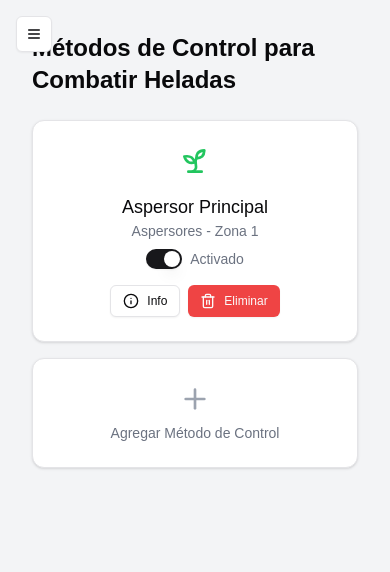
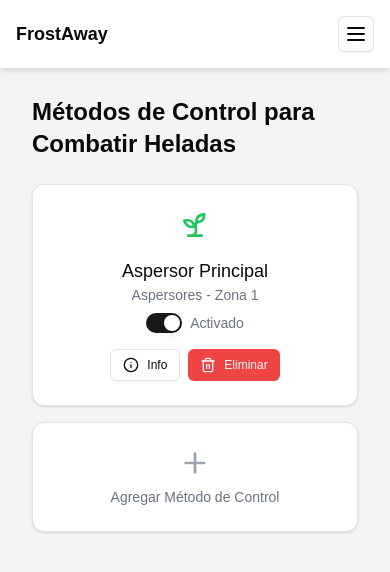
Before and after one commit to Dyotson/FrostGuard, a Next.js app in the folder Frontend/: page /dashboard/control_methods in a window 390 px wide. Shown: the top 572 px of the page. Built offline with nearby package versions, Linux system fonts and the light colour scheme.

Commit message:
fix: responsividad y arreglos de flujos

```diff
--- a/Frontend/app/dashboard/configurations/page.tsx
+++ b/Frontend/app/dashboard/configurations/page.tsx
@@ -1,9 +1,9 @@
 "use client";
 
-import { useState, useEffect, useRef } from "react";
+import { useState } from "react";
 import { Card, CardContent, CardHeader, CardTitle } from "@/components/ui/card";
 import { Button } from "@/components/ui/button";
-import { PlusCircle, Trash2, Edit2, XCircle } from "lucide-react";
+import { PlusCircle, Trash2, Edit2 } from "lucide-react";
 import { useJsApiLoader } from "@react-google-maps/api";
 import ConfigurationMap from "@/components/ConfigurationMap";
 import ConfigurationForm from "@/components/ConfigurationForm";
@@ -94,8 +94,8 @@ export default function ConfigurationPage() {
         </CardTitle>
       </CardHeader>
       <CardContent>
-        <div className="flex space-x-4">
-          <div className="w-1/3">
+        <div className="flex flex-col lg:flex-row space-y-4 lg:space-y-0 lg:space-x-4">
+          <div className="lg:w-1/3 w-full">
             <Button
               type="button"
               onClick={addZone}
@@ -109,8 +109,9 @@ export default function ConfigurationPage() {
               {zones.map((zone) => (
                 <li
                   key={zone.id}
-                  className={`p-2 border rounded cursor-pointer ${activeZone?.id === zone.id ? "bg-gray-200" : ""
-                    }`}
+                  className={`p-2 border rounded cursor-pointer ${
+                    activeZone?.id === zone.id ? "bg-gray-200" : ""
+                  }`}
                   onClick={() => {
                     if (isEditing && activeZone?.id !== zone.id) return;
                     setActiveZone(zone);
@@ -151,7 +152,7 @@ export default function ConfigurationPage() {
             </ul>
           </div>
 
-          <div className="w-2/3 h-96">
+          <div className="lg:w-2/3 w-full h-96">
             <ConfigurationMap
               center={center}
               zones={zones}
--- a/Frontend/app/dashboard/control_methods/page.tsx
+++ b/Frontend/app/dashboard/control_methods/page.tsx
@@ -91,6 +91,7 @@ export default function ControlMethodsPage() {
   const [newControlName, setNewControlName] = useState("");
   const [selectedType, setSelectedType] = useState<ControlType | null>(null);
   const [selectedZone, setSelectedZone] = useState<string>("Zona 1");
+  const [isDialogOpen, setIsDialogOpen] = useState<boolean>(false);
 
   const zones = ["Zona 1", "Zona 2", "Zona 3"];
 
@@ -117,6 +118,7 @@ export default function ControlMethodsPage() {
       setNewControlName("");
       setSelectedType(null);
       setSelectedZone("Zona 1");
+      setIsDialogOpen(false);
     }
   };
 
@@ -179,7 +181,7 @@ export default function ControlMethodsPage() {
           </Card>
         ))}
 
-        <Dialog>
+        <Dialog open={isDialogOpen} onOpenChange={setIsDialogOpen}>
           <DialogTrigger asChild>
             <Card className="flex flex-col items-center justify-center p-6 hover:bg-gray-50 transition-colors cursor-pointer">
               <Plus className="h-8 w-8 text-gray-400" />
@@ -197,7 +199,6 @@ export default function ControlMethodsPage() {
               </DialogDescription>
             </DialogHeader>
 
-            {/* Mostrar los tipos de control como botones */}
             <div className="grid grid-cols-1 sm:grid-cols-2 gap-4 mt-4">
               {controlTypes.map((type) => (
                 <Button
@@ -224,7 +225,6 @@ export default function ControlMethodsPage() {
               />
             </div>
 
-            {/* Seleccionar zona */}
             <div className="mt-4">
               <Label htmlFor="zone">Asignar Zona</Label>
               <Select value={selectedZone} onValueChange={setSelectedZone}>
--- a/Frontend/app/dashboard/layout.tsx
+++ b/Frontend/app/dashboard/layout.tsx
@@ -9,26 +9,28 @@ import { Menu } from "lucide-react";
 export default function DashboardLayout({ children }: { children: ReactNode }) {
   return (
     <div className="flex h-screen bg-gray-100">
+      {/* Header para pantallas móviles */}
+      <div className="md:hidden fixed top-0 left-0 right-0 bg-white shadow-md z-50 p-4 flex justify-between items-center">
+        <h1 className="text-lg font-semibold">FrostAway</h1>
+        <Sheet>
+          <SheetTrigger asChild>
+            <Button variant="outline" size="icon">
+              <Menu className="h-6 w-6" />
+            </Button>
+          </SheetTrigger>
+          <SheetContent side="left" className="w-64 p-0">
+            <Sidebar />
+          </SheetContent>
+        </Sheet>
+      </div>
+
+      {/* Sidebar fijo para pantallas grandes */}
       <div className="hidden md:block w-64">
         <Sidebar />
       </div>
 
-      <Sheet>
-        <SheetTrigger asChild>
-          <Button
-            variant="outline"
-            size="icon"
-            className="md:hidden fixed top-4 left-4 z-50"
-          >
-            <Menu className="h-4 w-4" />
-          </Button>
-        </SheetTrigger>
-        <SheetContent side="left" className="w-64 p-0">
-          <Sidebar />
-        </SheetContent>
-      </Sheet>
-
-      <main className="flex-1 p-8 overflow-auto">{children}</main>
+      {/* Contenido Principal */}
+      <main className="flex-1 p-8 mt-16 md:mt-0 overflow-auto">{children}</main>
     </div>
   );
 }
--- a/Frontend/components/ConfigurationForm.tsx
+++ b/Frontend/components/ConfigurationForm.tsx
@@ -173,7 +173,6 @@ export default function ConfigurationForm({
             onChange={handleInputChange}
             placeholder="Describe las características de esta zona"
             className="mt-1"
-            required
           />
         </div>
 
--- a/Frontend/components/layout/Sidebar.tsx
+++ b/Frontend/components/layout/Sidebar.tsx
@@ -2,8 +2,8 @@
 
 import Link from "next/link";
 import { usePathname } from "next/navigation";
-import { Home, AlertTriangle, Bell, Sprout } from "lucide-react";
-import { Settings } from "lucide-react";
+import { Home, AlertTriangle, Bell, Sprout, Settings } from "lucide-react";
+import Logo from "@/components/common/Logo";
 
 export default function Sidebar() {
   const pathname = usePathname();
@@ -38,7 +38,12 @@ export default function Sidebar() {
 
   return (
     <nav className="bg-white p-4 flex flex-col h-full shadow-lg">
-      <h1 className="text-2xl font-bold mb-8">FrostAway</h1>
+      <Link href="/" className="flex items-center space-x-2 mb-6">
+        <Logo className="h-8 w-8" />
+        <span className="text-lg font-semibold text-gray-800 dark:text-white">
+          FrostAway
+        </span>
+      </Link>
       <ul className="space-y-2">
         {menuItems.map((item) => {
           const isActive = pathname === item.href;
```
